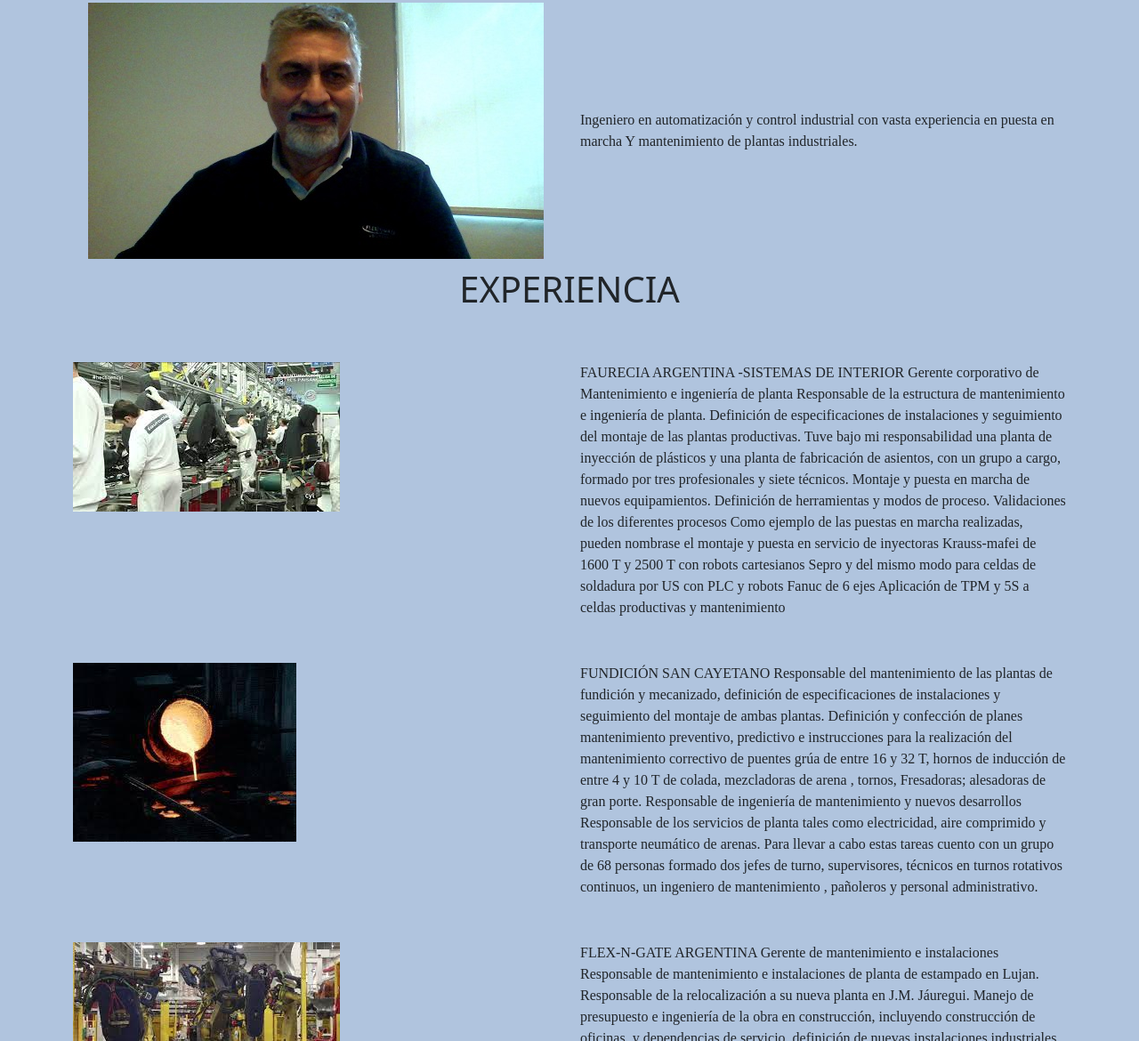
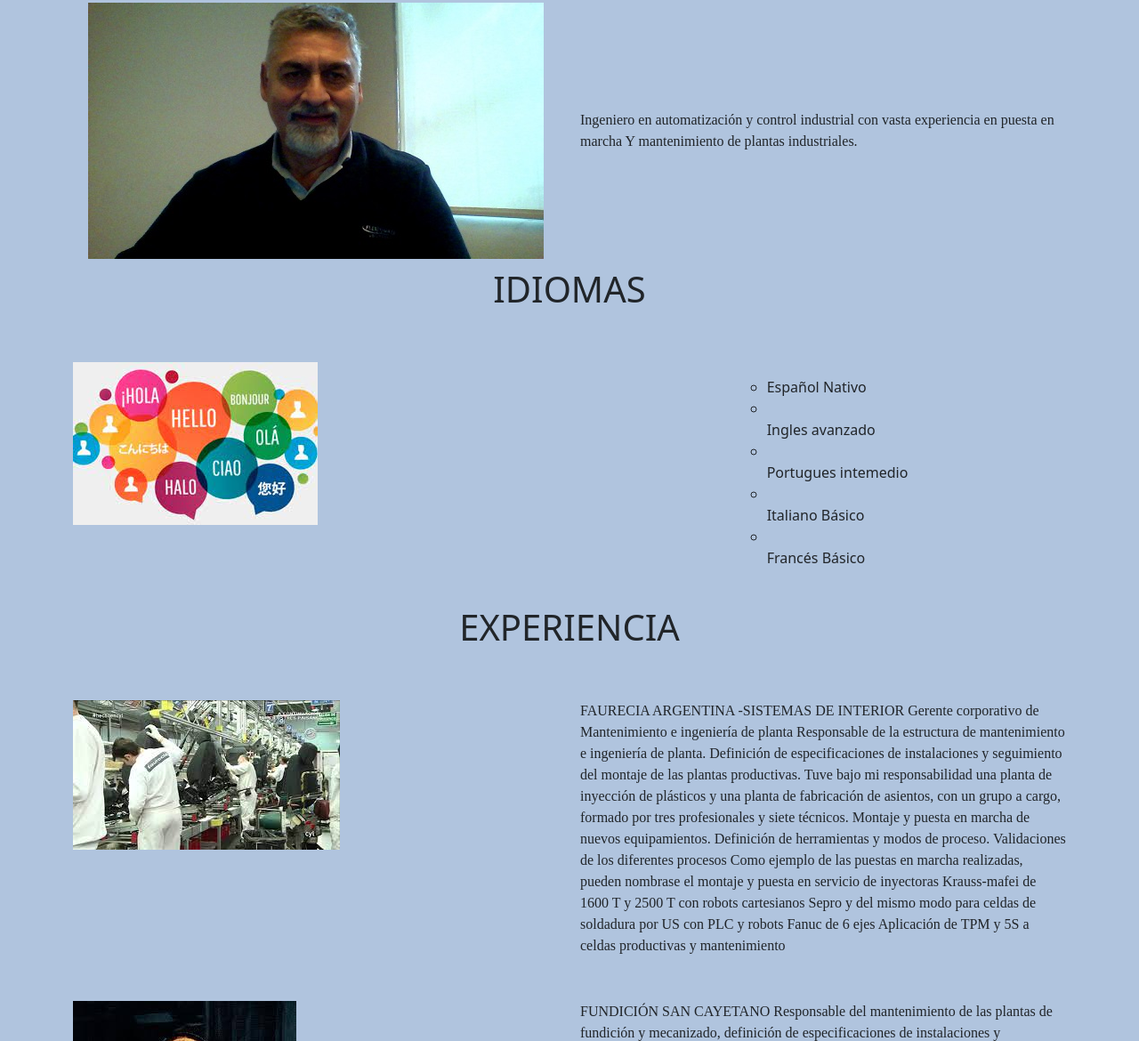
Before and after one commit to slescano2002/maquetado_estatico, a plain HTML site: page index.html in a window 1280 px wide. Shown: the part 974-2144 px from the top of the page at 89% size. Drawn offline with nearby package versions, Linux system fonts and the light colour scheme; a web font is replaced by a local one.

Commit message:
11_8_22_14

```diff
--- a/index.html
+++ b/index.html
@@ -44,6 +44,9 @@
                             <a class="nav-link active" aria-current="page" href="#Perfil">PERFIL</a>
                         </li>
 
+                        <li class="nav-item">
+                            <a class="nav-link active" aria-current="page" href="#idiomas">IDIOMAS</a>
+                        </li>
                         <li class=" nav-item">
                             <a class="nav-link active" aria-current="page" href="#Expe"">EXPERIENCIA</a>
                     </li>
@@ -53,6 +56,7 @@
                         <li class="nav-item">
                             <a class="nav-link active" aria-current="page" href="#Contact">CONTACTO</a>
                         </li>
+
 
 
 
@@ -94,6 +98,36 @@
                 </div>
 
             </section>
+            <div class="espacio"></div>
+            <! dejo espacio entre los titulos <section>
+                <a name="idiomas">
+                    <div class=" cb col-md" data-aos="fade-up">
+                        <h1>IDIOMAS</h1>
+                    </div>
+                    </section>
+                    <section class="container custom-section">
+                        <div class=" row">
+                            <div class="col-md" data-aos="fade-up" data-aos-offset="250" data-aos-duration="500
+            ">
+                                <img src="./images/Idiomas.jpg" class="img-fluid" alt="...">
+                            </div>
+                            <div class="cb col-md">
+
+                                <p class="card-text">
+                                    <Ul TYPE="circle">
+                                        <li>Español Nativo</li>
+                                        <li></li>Ingles avanzado</li>
+                                        <li></li>Portugues intemedio</li>
+                                        <li></li>Italiano Básico</li>
+                                        <li></li>Francés Básico</li>
+                                    </Ul>
+                                </p>
+                            </div>
+
+                        </div>
+
+                    </section>
+
             <div class="espacio"></div>
             <! dejo espacio entre los titulos <section>
                 <a name="Expe">
```
Also changed, not shown: images/Educacion.jpg (added), images/Idiomas.jpg (added).
